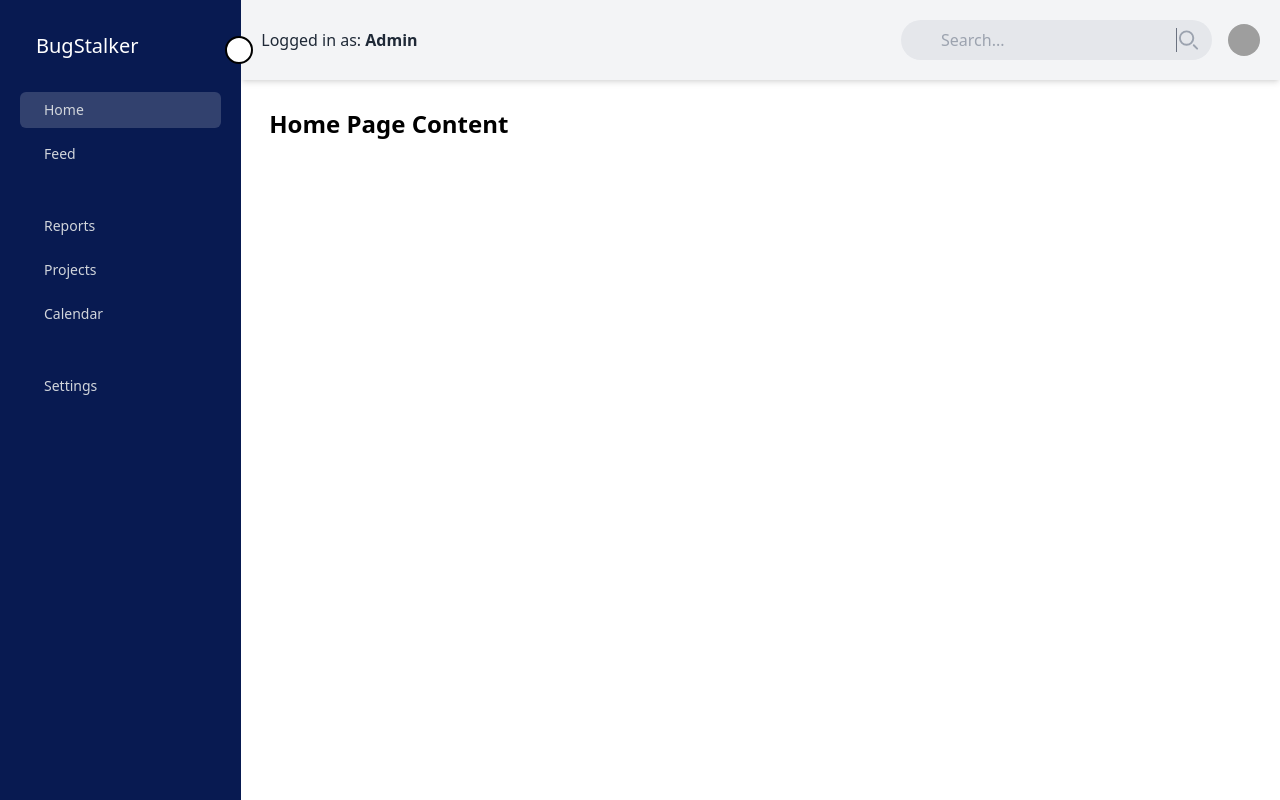
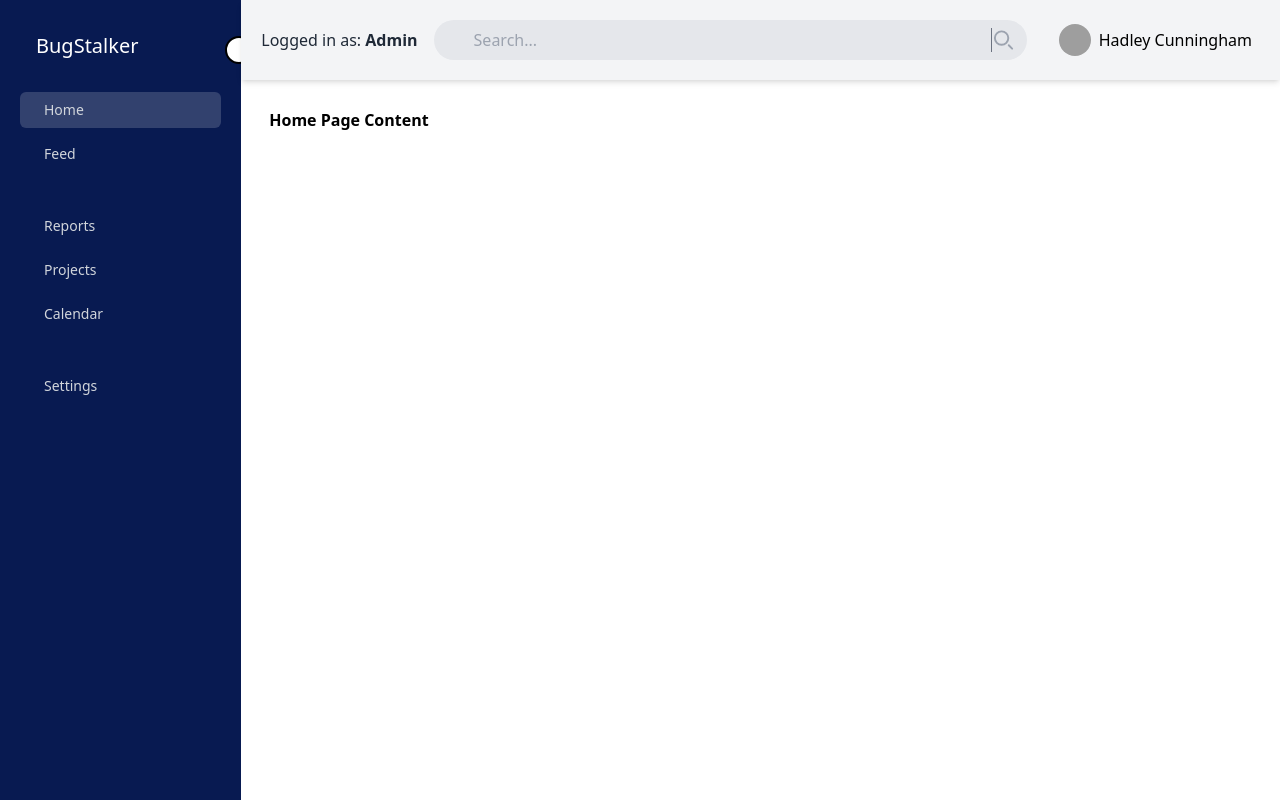
Before and after one commit to IgorAguiar-Giro/bugStalker, a Next.js app: page /panel/bugStalker in a window 1280 px wide. Built offline with nearby package versions, Linux system fonts and the light colour scheme; grey boxes are pictures that could not be loaded.

Commit message:
report page started

```diff
--- a/components/App-components/sidebar/userNavbar/UserNavbar.js
+++ b/components/App-components/sidebar/userNavbar/UserNavbar.js
@@ -1,7 +1,9 @@
+import React, { useState } from "react";
 import Search from "./Search";
 
 const UserNavbar = () => {
-  const user = "Admin";
+  const userRole = "Admin";
+  const userName = "Hadley Cunningham";
   const userProfilePicture = (
     <img
       src="http://tinyurl.com/4up5wbfh"
@@ -10,14 +12,47 @@ const UserNavbar = () => {
     />
   );
 
+  const [open, setOpen] = useState(false);
+
   return (
-    <nav className="flex justify-between items-center bg-gray-100 shadow-md p-5">
-      <div className="text-gray-800">
-        Logged in as: <span className="font-bold">{user}</span>
+    <nav className="relative flex justify-between items-center bg-gray-100 shadow-md p-5">
+      <div className="text-gray-800 hidden md:block">
+        Logged in as: <span className="font-bold">{userRole}</span>
       </div>
-      <div className="ml-auto flex items-center">
+
+      {/* Search bar */}
+      <div className="md:flex-1 md:ml-4">
         <Search />
-        <div className="ml-4">{userProfilePicture}</div>
+      </div>
+
+      {/* User profile */}
+      <div
+        className={`md:flex md:items-center  md:pb-0 pb-2 ${
+          open ? "block" : "hidden"
+        } flex-col-reverse md:flex-row`}
+      >
+        <div className="md:ml-4 md:mr-4">
+          <div className="md:hidden flex items-center flex-col ">
+            <span className="font-bold">{userRole}</span>
+            {userProfilePicture}
+            <span className="p-2">{userName}</span>
+            <button>Logout</button>
+          </div>
+        </div>
+        <div className="hidden md:flex items-center">
+          {userProfilePicture}
+          <span className="p-2">{userName}</span>
+        </div>
+      </div>
+
+      {/* Hamburger menu */}
+      <div className="md:hidden">
+        <button
+          onClick={() => setOpen(!open)}
+          className="text-gray-800 hover:text-gray-500 focus:outline-none"
+        >
+          <ion-icon name={open ? "close" : "menu"}></ion-icon>
+        </button>
       </div>
     </nav>
   );
--- a/pages/panel/bugStalker/layout.js
+++ b/pages/panel/bugStalker/layout.js
@@ -9,9 +9,7 @@ const Layout = ({ children }) => {
       <Sidebar />
       <div className="w-full flex flex-col">
         <UserNavbar />
-        <main className="p-7 text-2xl font-semibold flex-1 h-screen">
-          {children}
-        </main>
+        <main className="p-7 font-semibold">{children}</main>
       </div>
 
       <script
--- a/pages/panel/bugStalker/reports/index.js
+++ b/pages/panel/bugStalker/reports/index.js
@@ -4,8 +4,11 @@ import Layout from "../layout";
 const Reports = () => {
   return (
     <Layout>
-      {/* Your Reports component content goes here */}
-      <h1>Reports Page Content</h1>
+      <div className="flex items-center justify-center">
+        <button className="border-2 rounded-md p-2 border-indigo-500 text-center hover:bg-indigo-500 hover:text-white transition-all duration-300 ease-in">
+          Create New Report
+        </button>
+      </div>
     </Layout>
   );
 };
```
